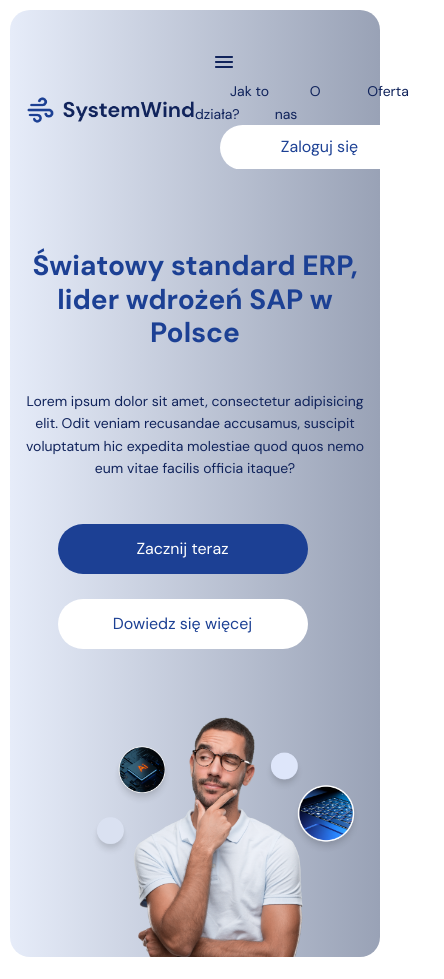
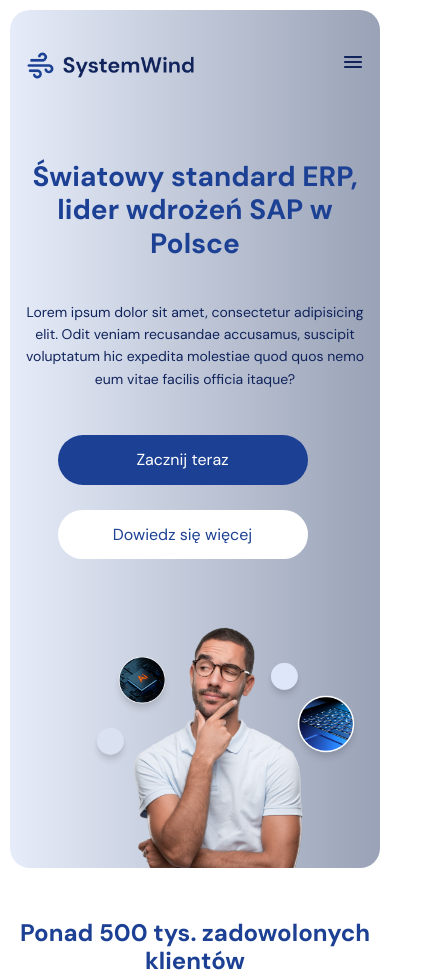
Before and after one commit to Cotentygrys/Cotentygrys.github.io, a plain HTML site: page index.html in a window 390 px wide. Shown: the top 979 px of the page, 444 px wide, since content can reach past the window. Drawn offline with Linux system fonts and the light colour scheme.

Commit message:
Update index.html
mobile version fix

```diff
--- a/index.html
+++ b/index.html
@@ -32,8 +32,9 @@
 
             <a href="" class="btn btn--white btn--small">Zaloguj się</a>
 
-            <div class="header-navigation--mobile">
+              <div class="header-navigation--mobile">
                 <input type="checkbox" name="menu" id="menu">
+
                 <label for="menu">
                     <svg width="24" height="24" viewBox="0 0 24 24" fill="none" xmlns="http://www.w3.org/2000/svg">
                         <path
@@ -48,17 +49,21 @@
                     </svg>
                 </label>
 
-                <div class="mobile-navigation-content">
-
+                <div class="navigation-mobile-content">
                     <nav>
                         <ul>
-                            <li><a href="">Jak to działa?</a></li>
-                            <li><a href="">O nas</a></li>
-                            <li><a href="">Oferta</a></li>
+                            <li>
+                                <a href="">Jak to działa?</a>
+                            </li>
+                            <li>
+                                <a href="">O nas</a>
+                            </li>
+                            <li>
+                                <a href="">Oferta</a>
+                            </li>
                         </ul>
                     </nav>
                     <a href="" class="btn btn--white btn--small">Zaloguj się</a>
-
                 </div>
             </div>
         </div>
```
